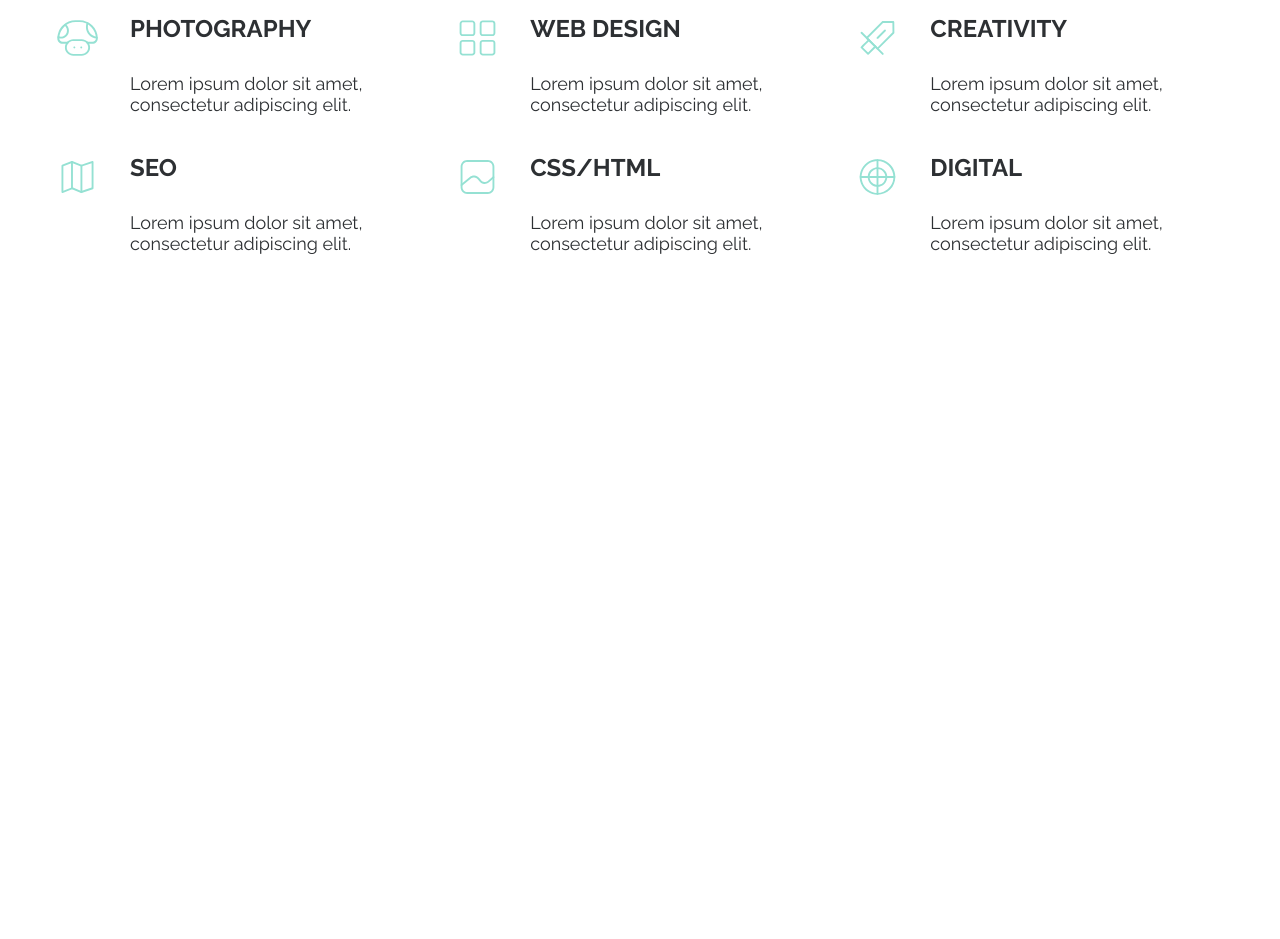
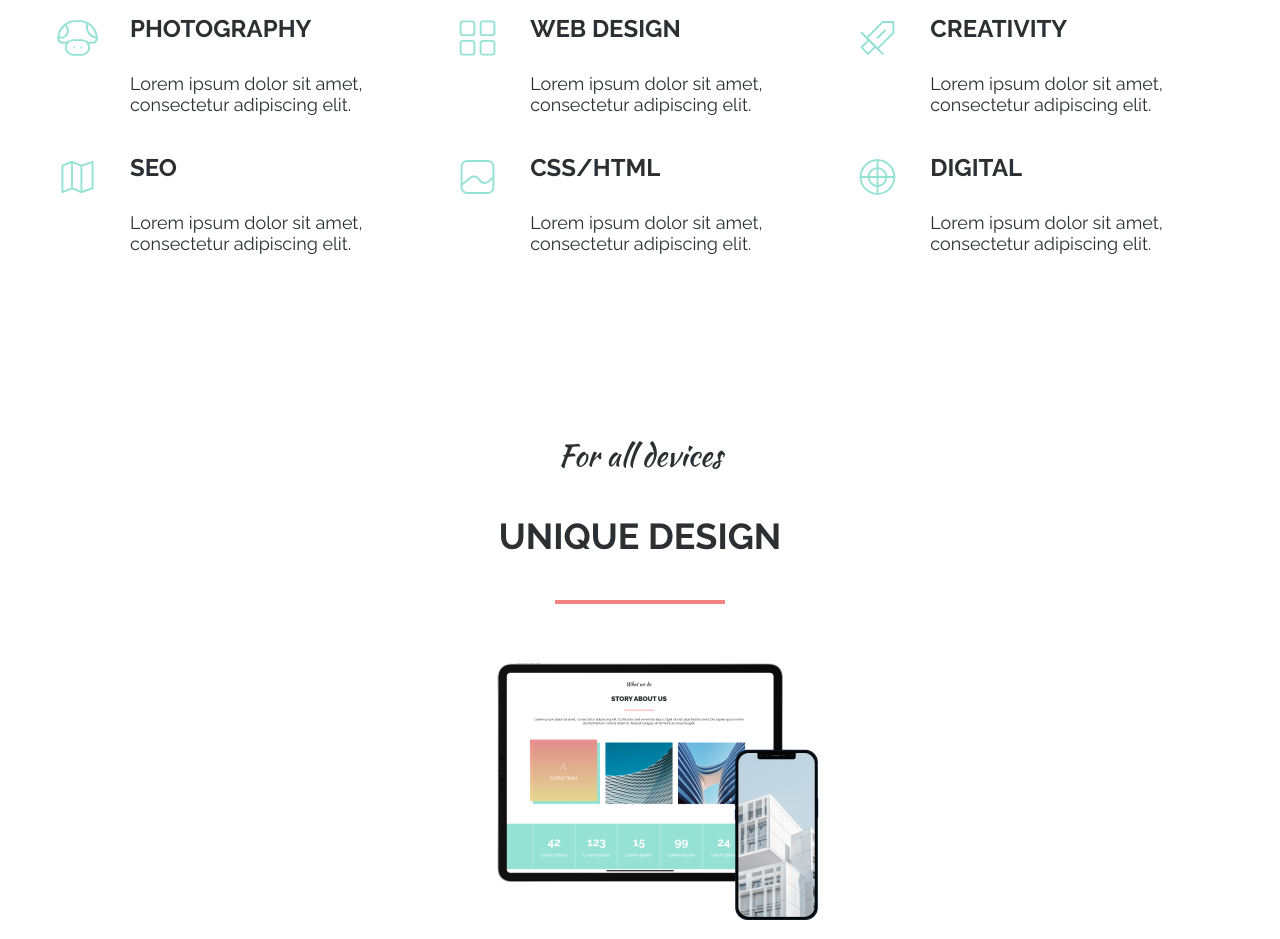
Before and after one commit to VladT8/mogo-project, a website: page src/index.html in a window 1280 px wide. Shown: the part 2417-3356 px from the top of the page. Before the commit the page ends 2790 px from the top, so only its background shows below. Drawn offline with nearby package versions, Linux system fonts and the light colour scheme.

Commit message:
add section all

```diff
--- a/src/index.html
+++ b/src/index.html
@@ -247,6 +247,25 @@
          </div>
       </div>
    </section>
+   <section class="all">
+      <div class="container">
+         <div class="subtitle">
+            <h3 class="subtitle-text">For all  devices</h3>
+         </div>
+         <div class="title">
+            <h2 class="title-text">unique design</h2>
+         </div>
+         <hr class="section-hr">
+         <div class="all__devices">
+            <div class="all__tablet">
+               <img src="./img/all_tablet.png" alt="">
+            </div>
+            <div class="all__phone">
+               <img src="./img/all_tel.png" alt="">
+            </div>
+         </div>
+      </div>
+   </section>
    <script type="text/javascript" src="https://code.jquery.com/jquery-1.11.0.min.js"></script>
    <script type="text/javascript" src="https://code.jquery.com/jquery-migrate-1.2.1.min.js"></script>
    <script src="./js/slick.min.js"></script>
--- /dev/null
+++ b/src/sass/_all.sass
@@ -0,0 +1,16 @@
+.all
+   padding: 42px 0px 57px
+   background: url(./img/bg/all.png) center (center/cover) no-repeat
+   background: rgba(255, 255, 255, 0.8)
+   &::after
+      content: ""
+      background: rgba(255, 255, 255, 0.8)
+   &__devices
+      margin-top: 59px
+      position: relative
+      display: flex
+      justify-content: center
+   &__phone
+      position: absolute
+      bottom: -20%
+      left: 58%
--- a/src/sass/_promo.sass
+++ b/src/sass/_promo.sass
@@ -1,8 +1,6 @@
 .promo
    background: linear-gradient(360deg, rgba(237, 215, 137, 0.9) 0%, rgba(233, 130, 131, 0.9) 100%)
-   // background: url (./img/bg/promo.png) center (center/cover) no-repeat
-   // transform: matrix(-1, 0, 0, 1, 0, 0)
-
+   // background: url(./img/bg/promo.png) center (center/cover) no-repeat
    &__subtitle
       min-height: 80px
       width: 100%
--- a/src/sass/style.sass
+++ b/src/sass/style.sass
@@ -9,6 +9,7 @@
 @import about.sass
 @import futures.sass
 @import amazing.sass
+@import all.sass
 
 body
    font-family: Raleway, sans-serif
```
Also changed, not shown: src/css/style.min.css, src/img/all_tablet.png (added), src/img/all_tablet_frame.png (added), src/img/all_tel.png (added), src/img/bg/all.png (added).
